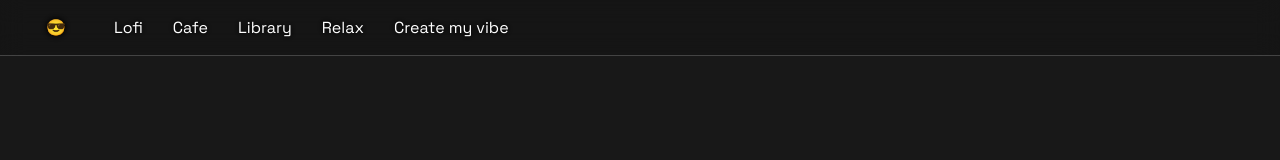
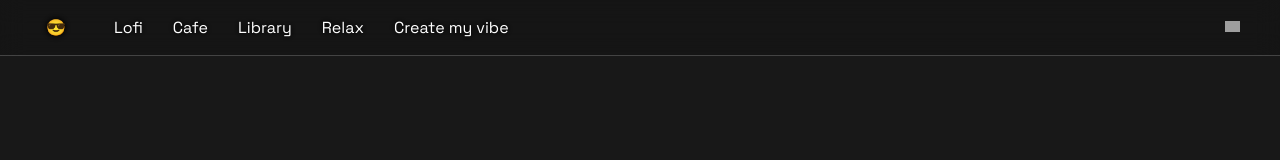
Before and after one commit to divasgt/zenstation, a React (Vite) app: page / in a window 1280 px wide. Shown: the top 160 px of the page. Built offline with nearby package versions, Linux system fonts and the light colour scheme; no server answers; grey boxes are pictures that could not be loaded.

Commit message:
Added fullscreen button

```diff
--- a/src/components/Header.jsx
+++ b/src/components/Header.jsx
@@ -1,4 +1,21 @@
+import { useEffect, useState } from "react"
+
 export default function Header({theme, setTheme, setIsCustomTheme}) {
+  const [isFullScreen, setIsFullScreen] = useState(false)
+
+  // useEffect(() => {
+
+  // })
+
+  function toggleFullScreen() {
+    if (isFullScreen) {
+      document.documentElement.requestFullscreen()
+    } else {
+      document.exitFullscreen()
+    }
+    setIsFullScreen(prev => !prev)
+  }
+
   return (
   <header>
     <nav>
@@ -12,6 +29,14 @@ export default function Header({theme, setTheme, setIsCustomTheme}) {
         {/* on clicking above, pause video if playing and show entering link popup */}
       </ul>
     </nav>
+
+    <div className="header-right-div">
+      <button onClick={toggleFullScreen} className="fullscreen-btn">
+        {/* <img src="https://img.icons8.com/?size=100&id=98066&format=png&color=ffffff" alt="fullscreen-icon" style={{width: "20px", marginTop: "2px"}} /> */}
+        {/* <img src="https://img.icons8.com/?size=100&id=hafLDNJlLQnR&format=png&color=ffffff" alt="" style={{width: "22px", marginTop: "2px"}} /> */}
+        <img src="https://img.icons8.com/?size=100&id=ljlb4da7psfA&format=png&color=ffffff" alt="fullscreen-icon" style={{width: "15px", marginTop: "2px"}} />
+      </button>
+    </div>
   </header>
   )
 }
--- a/src/index.css
+++ b/src/index.css
@@ -51,6 +51,22 @@ header > nav > ul > li {
   padding-left: 16px;
   padding-right: 18px;
 }
+
+.header-right-div {
+  margin-left: auto;
+}
+.header-right-div > button {
+  padding: 5px 10px;
+  background-color: transparent;
+  border: none;
+  /* background-color: rgba(239, 239, 239, 0.449);
+  border: 1px solid rgba(255, 255, 255, 0.2);
+  border-radius: 4px;
+  text-shadow: 0 0 5px rgba(0,0,0, 1); */
+
+  cursor: pointer;
+}
+
 
 section.enter-link-section {
   width: fit-content;
```
